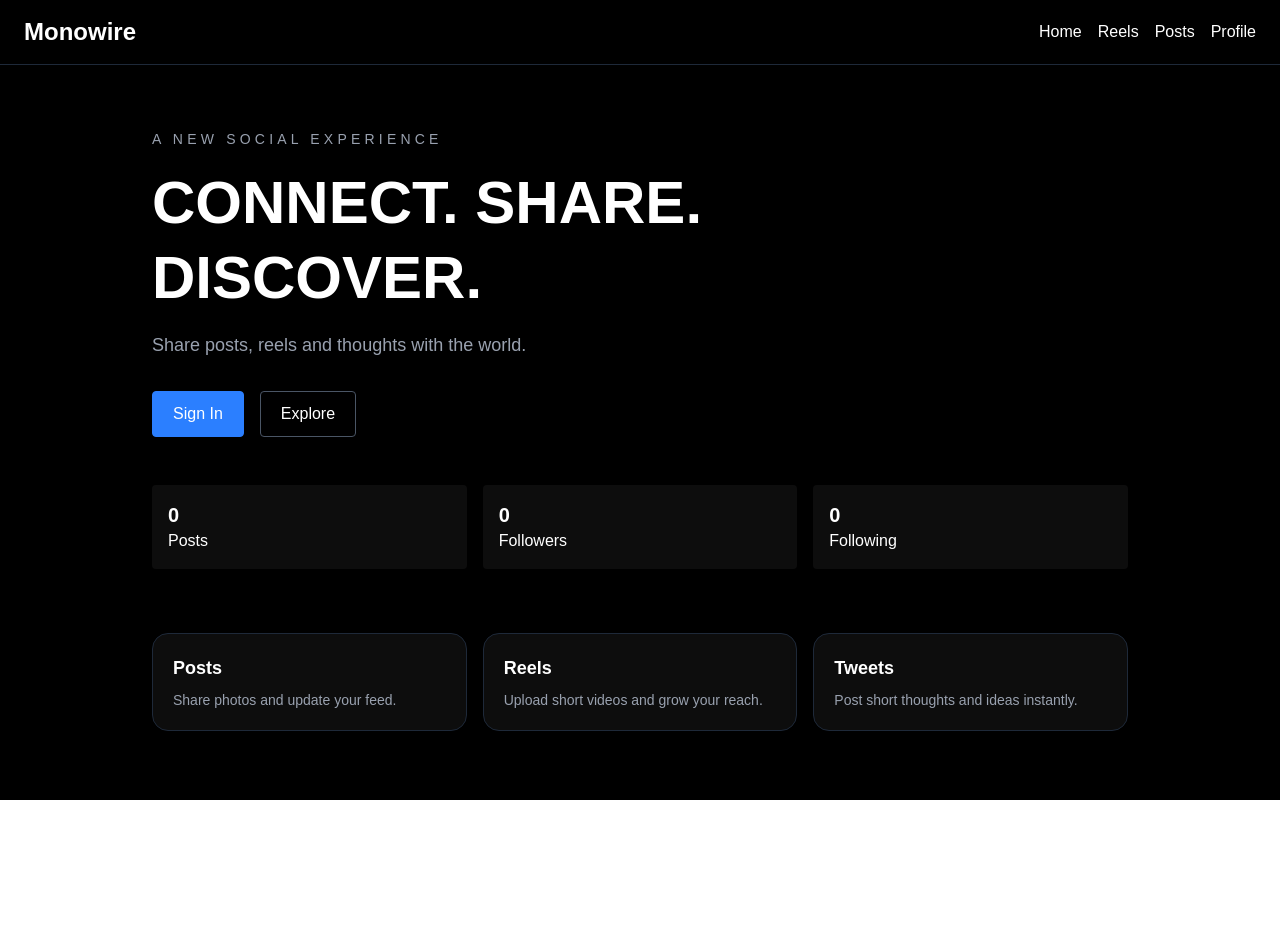
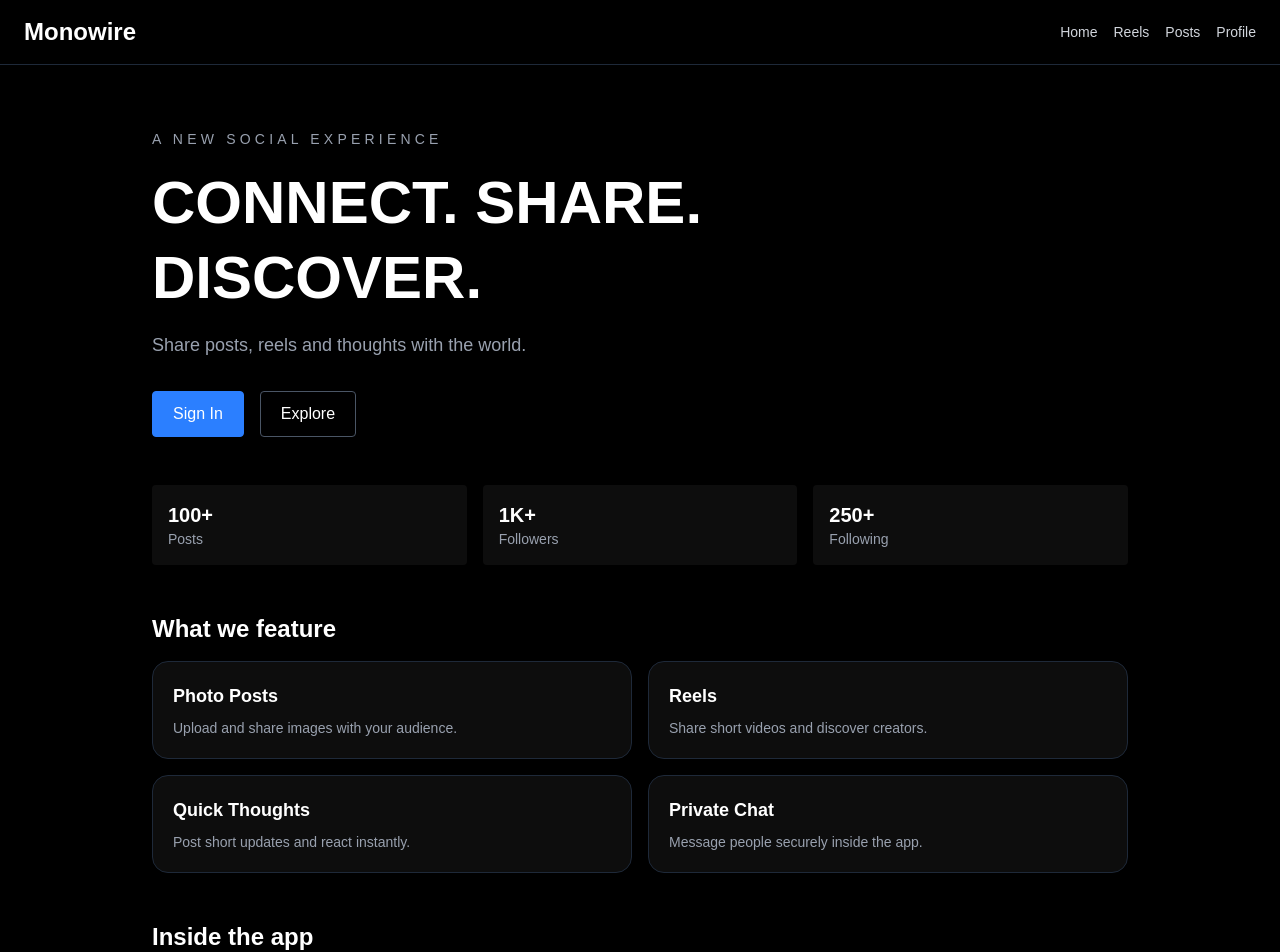
Before and after one commit to atharvatiwari1112008-dotcom/monocial-social, a Next.js app: page / in a window 1280 px wide. Shown: the top 952 px of the page. Before the commit the page ends 800 px from the top, so only its background shows below. Built offline with nearby package versions, Linux system fonts and the light colour scheme.

Commit message:
Improved landing page

```diff
--- a/app/page.tsx
+++ b/app/page.tsx
@@ -1,14 +1,14 @@
 export default function Home() {
   return (
     <main className="min-h-screen bg-black text-white">
-      <nav className="border-b border-gray-800 px-6 py-4 flex justify-between items-center">
+      <nav className="flex items-center justify-between border-b border-gray-800 px-6 py-4">
         <h1 className="text-2xl font-bold">Monowire</h1>
 
-  <div className="flex gap-4">
-    <button>Home</button>
-    <button>Reels</button>
-    <button>Posts</button>
-    <button>Profile</button>
+        <div className="flex gap-4 text-sm text-gray-300">
+          <button className="transition hover:text-blue-400">Home</button>
+          <button className="transition hover:text-blue-400">Reels</button>
+          <button className="transition hover:text-blue-400">Posts</button>
+          <button className="transition hover:text-blue-400">Profile</button>
         </div>
       </nav>
 
@@ -34,47 +34,73 @@ export default function Home() {
             Explore
           </button>
         </div>
+
         <div className="mt-12 grid grid-cols-3 gap-4">
-  <div className="bg-white/5 p-4 rounded">
-    <h3 className="text-xl font-bold">0</h3>
-    <p>Posts</p>
+          <div className="rounded bg-white/5 p-4">
+            <h3 className="text-xl font-bold">100+</h3>
+            <p className="text-sm text-gray-400">Posts</p>
           </div>
 
-  <div className="bg-white/5 p-4 rounded">
-    <h3 className="text-xl font-bold">0</h3>
-    <p>Followers</p>
+          <div className="rounded bg-white/5 p-4">
+            <h3 className="text-xl font-bold">1K+</h3>
+            <p className="text-sm text-gray-400">Followers</p>
           </div>
 
-  <div className="bg-white/5 p-4 rounded">
-    <h3 className="text-xl font-bold">0</h3>
-    <p>Following</p>
+          <div className="rounded bg-white/5 p-4">
+            <h3 className="text-xl font-bold">250+</h3>
+            <p className="text-sm text-gray-400">Following</p>
           </div>
         </div>
 
-        <div className="mt-16 grid gap-4 sm:grid-cols-3">
+        <div className="mt-12">
+          <h3 className="mb-4 text-2xl font-bold">What we feature</h3>
+
+          <div className="grid gap-4 sm:grid-cols-2">
             <div className="rounded-2xl border border-gray-800 bg-white/5 p-5">
-            <h3 className="text-lg font-semibold">Posts</h3>
+              <h4 className="text-lg font-semibold">Photo Posts</h4>
               <p className="mt-2 text-sm text-gray-400">
-              Share photos and update your feed.
+                Upload and share images with your audience.
               </p>
             </div>
 
             <div className="rounded-2xl border border-gray-800 bg-white/5 p-5">
-            <h3 className="text-lg font-semibold">Reels</h3>
+              <h4 className="text-lg font-semibold">Reels</h4>
               <p className="mt-2 text-sm text-gray-400">
-              Upload short videos and grow your reach.
+                Share short videos and discover creators.
               </p>
             </div>
 
             <div className="rounded-2xl border border-gray-800 bg-white/5 p-5">
-            <h3 className="text-lg font-semibold">Tweets</h3>
+              <h4 className="text-lg font-semibold">Quick Thoughts</h4>
               <p className="mt-2 text-sm text-gray-400">
-              Post short thoughts and ideas instantly.
+                Post short updates and react instantly.
+              </p>
+            </div>
+
+            <div className="rounded-2xl border border-gray-800 bg-white/5 p-5">
+              <h4 className="text-lg font-semibold">Private Chat</h4>
+              <p className="mt-2 text-sm text-gray-400">
+                Message people securely inside the app.
+              </p>
+            </div>
+          </div>
+        </div>
+
+        <div className="mt-12">
+          <h3 className="mb-4 text-2xl font-bold">Inside the app</h3>
+
+          <div className="rounded-2xl border border-gray-800 bg-white/5 p-5">
+            <p className="text-sm text-gray-400">
+              Real trending topics, posts, and popular creators will appear here
+              after users start posting.
             </p>
           </div>
         </div>
       </section>
+
+      <footer className="border-t border-gray-800 py-6 text-center text-gray-500">
+        © 2026 Monowire. Built by Atharva.
+      </footer>
     </main>
   );
-
 }
```
Lines whose indentation alone changed are shown as unchanged.
